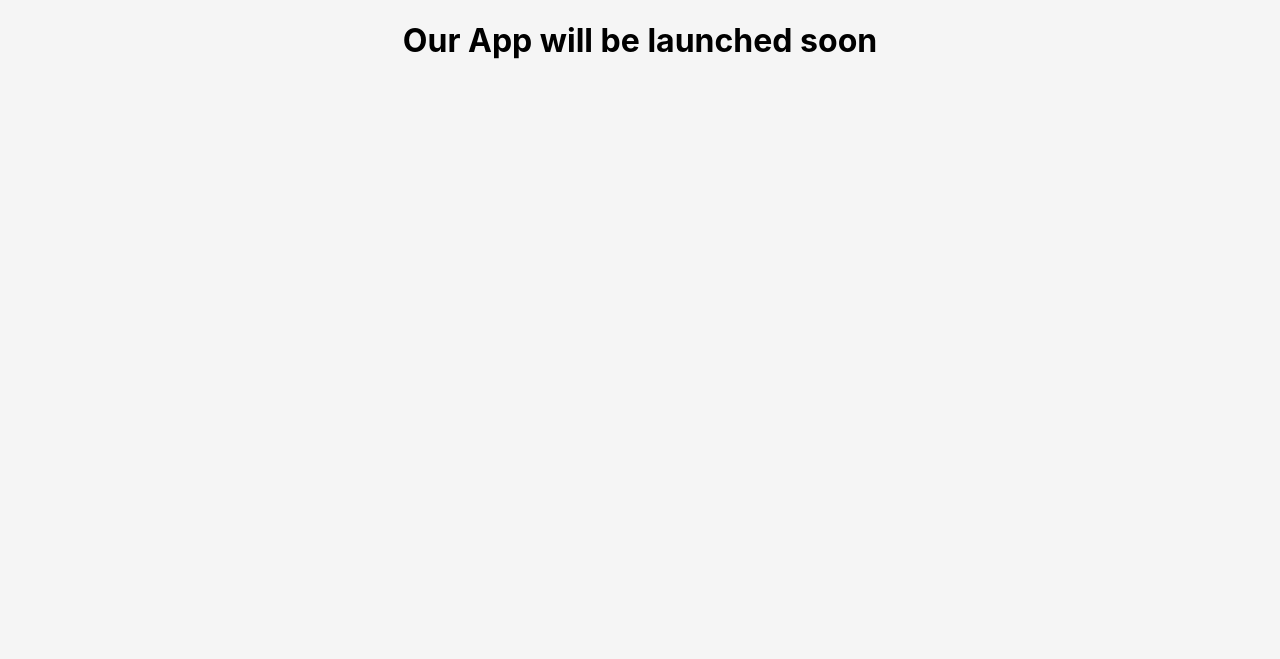
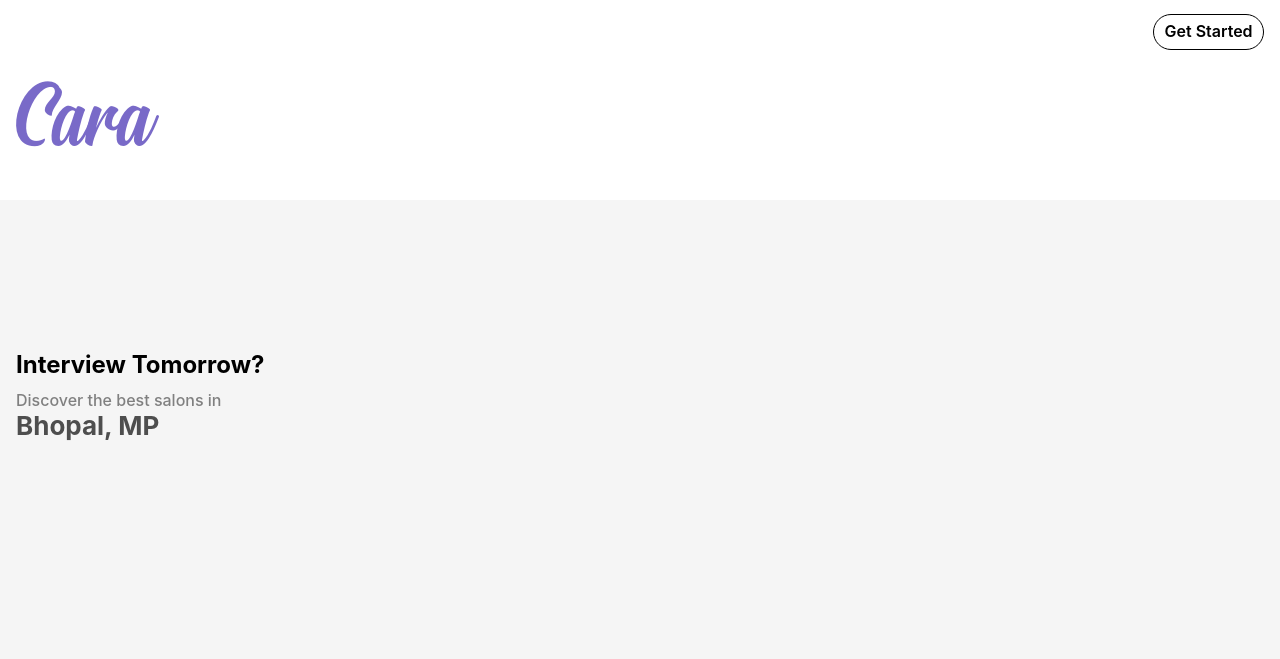
Before and after one commit to salikuddin2000/cara-web, a React app: page / in a window 1280 px wide. Built offline with nearby package versions, Linux system fonts and the light colour scheme; some packages are replaced by stand-ins of ours; no server answers.

Commit message:
landingPage

```diff
--- a/package.json
+++ b/package.json
@@ -16,6 +16,7 @@
     "react-modal": "^3.14.3",
     "react-router-dom": "^5.2.0",
     "react-scripts": "4.0.3",
+    "react-slick": "^0.28.1",
     "react-spinners": "^0.11.0",
     "web-vitals": "^1.1.2"
   },
--- a/public/index.html
+++ b/public/index.html
@@ -50,6 +50,10 @@
       Learn how to configure a non-root public URL by running `npm run build`.
     -->
     <title>Cara</title>
+    <script src="app.js" defer></script>
+    <script src="./app.js" defer></script>
+    <script src="script.js" defer></script>
+
   </head>
   <body>
     <noscript>You need to enable JavaScript to run this app.</noscript>
--- /dev/null
+++ b/public/script.js
@@ -0,0 +1,21 @@
+window.onscroll = function () {
+    if (document.body.scrollTop > 70 || document.documentElement.scrollTop > 70) {
+      document.getElementById("caraHeading").style.marginTop = "10px";
+
+        document.getElementById("caraHeading").style.fontSize = "55px";
+
+      document.getElementById("caraHeading").style.position = "fixed";
+    //   document.getElementById("header").style.position = "fixed";
+    //   document.getElementById("header").style.height = "4rem";
+      // document.getElementById("header").style.boxShadow = "0 2px 15px -2px rgba(0,0,0,0.2)";
+      // document.getElementById("header").style.zIndex = 100000;
+      // document.getElementById("sliderWrapper").style.zIndex = 100000;
+      // document.getElementById("header").style.backgroundColor = "white";
+
+    } else {
+      document.getElementById("caraHeading").style.fontSize = "100px";
+      document.getElementById("header").style.height = "200px";
+      document.getElementById("caraHeading").style.marginTop = "70px";
+      document.getElementById("caraHeading").style.position = "relative";
+    }
+  }
--- a/src/App/Dashboard/NavBarComponents/NavBar.css
+++ b/src/App/Dashboard/NavBarComponents/NavBar.css
@@ -6,6 +6,7 @@
     background-color: white;
     overflow: hidden;
     height: 12.3vw;
+    /* max-height: 50px; */
     justify-content: center;
     /* display: inline-block;  */
     margin:0;
--- /dev/null
+++ b/src/App/LandingPage/LandingPage.css
@@ -0,0 +1,82 @@
+.header{
+    margin:0;
+    width: 100%;
+    height:4rem;
+    background-color: white;
+    z-index: 1001;
+    top: 0;
+    /* box-shadow: 0 2px 15px -2px rgba(0,0,0,0.2); */
+
+}
+.caraHeading{
+    float: left;
+    /* display: inline; */
+    margin:0;
+    font-size: 100px ; /*55*/
+    margin-top: 70px; /* change this*/
+    margin-left: 16px;
+    color: var(--primaryColor);
+    font-weight: 500;
+    font-family: 'Signatra', Tahoma, Geneva, Verdana, sans-serif;
+}
+.getStarted{
+    position: fixed;
+    right: 16px;
+    /* top: 0px;
+    bottom: 0;
+    margin-top: auto;
+    margin-bottom: auto; */
+    text-align: center;
+    padding-top: .38rem;
+    padding-bottom: .5rem;
+    height:1.2rem;
+    font-weight: 600;
+    width:6.8rem;
+    /* font-size: 100px; */
+    border: 1.8px solid black;
+    margin-top: .9rem;
+    /* margin-right: 16px; */
+    /* background-color: white; */
+    border-radius: 50px;
+    display: inline;
+    float: right;
+    text-decoration: none;
+    color:black;
+    font-size: 16px;
+}
+.verticalSlickDiv{
+    /* background-color: blue; */
+    text-align: left !important;
+    margin-left: 16px;
+    margin-top: 150px;
+    margin-right: 16px;
+    margin-bottom: 0;
+    /* height: 50px; */
+    /* width:500px; */
+    /* vertical-align: middle; */
+    overflow: hidden;
+}
+.verticalSlickDiv h3{
+    margin:0 0 5px 0;
+    /* vertical-align: middle; */
+    font-size: 24px;
+}
+
+.answerHeading {
+    font-size: 16px;
+    color: grey;
+    font-weight: 500;
+    text-align: left;
+    margin: 6px 0 0 16px;
+}
+
+.cityState {
+    margin: 0 0 0 16px;
+    text-align: left;
+    font-size: 26px;
+    color: #4e4e4e;
+}
+
+.temp {
+    height: 1000px;
+}
--- a/src/App/LandingPage/LandingPage.js
+++ b/src/App/LandingPage/LandingPage.js
@@ -1,10 +1,14 @@
 import React, { useState, useEffect } from "react";
 import { Link, Redirect } from "react-router-dom";
+import Modal from "react-modal";
+import Slider from "react-slick";
 import { useCaraUser } from "../Providers/caraUserProvider.js";
+import "./LandingPage.css";
 
 function LandingPage() {
   const { caraUser } = useCaraUser();
   const [validity, setValidity] = useState();
+  const [modalIsOpen, setModalIsOpen] = useState();
   var d1 = new Date("2021-11-24"); //yyyy-mm-dd
   var today = new Date();
   function assignValidity() {
@@ -20,14 +24,79 @@ function LandingPage() {
     // eslint-disable-next-line
   }, []);
 
+  var settings = {
+    dots: false,
+    infinite: true,
+    speed: 500,
+    slidesToShow: 1,
+    slidesToScroll: 1,
+    vertical: true,
+    autoplay: true,
+    arrows: false,
+    className: "verticalSlickDiv",
+    useCSS: true,
+    zIndex: -1000,
+    // centerMode:true,
+  };
+
+
+
+
   if (caraUser === undefined || caraUser === null) {
     return (
       <div>
-        {validity === undefined || validity === true ? (
-          <h1>Our App will be launched soon</h1>
-        ) : (
-          <Link to="/login">Get Started</Link>
-        )}
+        <section className="header" id="header">
+          <h1 className="caraHeading" id="caraHeading">Cara</h1>
+          {validity === undefined || validity === true ? (
+            <>
+              <Link
+                className="getStarted"
+                onClick={() => {
+                  setModalIsOpen(true);
+                }}
+              >
+                Get Started
+              </Link>
+            </>
+          ) : (
+            <Link to="/login" className="getStarted">
+              Get Started
+            </Link>
+          )}
+        </section>
+        <Modal
+          isOpen={modalIsOpen}
+          onRequestClose={() => {
+            setModalIsOpen(false);
+          }}
+        >
+          <div className="confirmModalDiv">
+            <h5>Our App will release soon</h5>
+            <br />
+          </div>
+        </Modal>
+        <div id="sliderWrapper">
+        <Slider {...settings}>
+          <div>
+            <h3>Date night?</h3>
+          </div>
+          <div>
+            <h3>Interview Tomorrow?</h3>
+          </div>
+          <div>
+            <h3>worried about ambiance?</h3>
+          </div>
+          <div>
+            <h3>Want to impress someone?</h3>
+          </div>
+          <div>
+            <h3>Fashion emergency?</h3>
+          </div>
+        </Slider>
+        </div>
+        <h2 className="answerHeading">Discover the best salons in</h2>
+        <h1 className="cityState">Bhopal, MP</h1>
+        <div className="temp"></div>
       </div>
     );
   } else {
```
Also changed, not shown: 1 other file.
